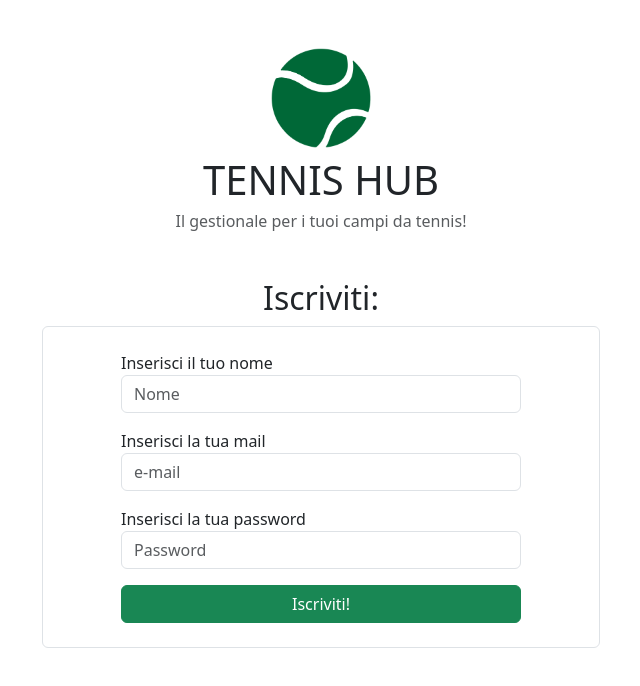
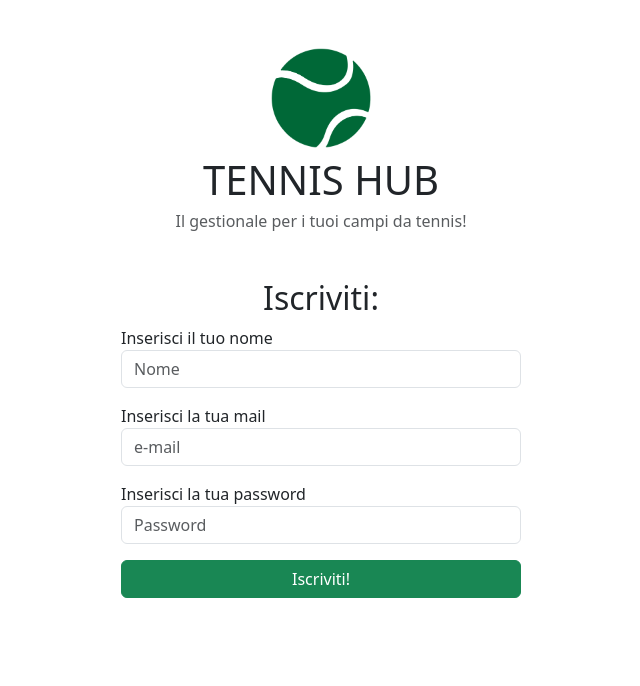
Before and after one commit to immacolato/vue-arenella-borettaz-castagna, a Vue app: page / in a window 1280 px wide. Shown: the top 686 px of the page, without its empty margins (319-959 px from the left). Built offline with nearby package versions, Linux system fonts and the light colour scheme.

Commit message:
feat: reverted border

```diff
--- a/src/components/SignUp.vue
+++ b/src/components/SignUp.vue
@@ -7,7 +7,7 @@
       <h2 class="mt-5">Iscriviti:</h2>
     </div>
     <div>
-      <div class="col-md-6 mx-auto border rounded py-4">
+      <div class="col-md-6 mx-auto">
         <form class="d-flex flex-column" style="max-width: 400px; margin: 0 auto;">
           <div class="mb-3">
             <label for="nome">Inserisci il tuo nome</label>
```
